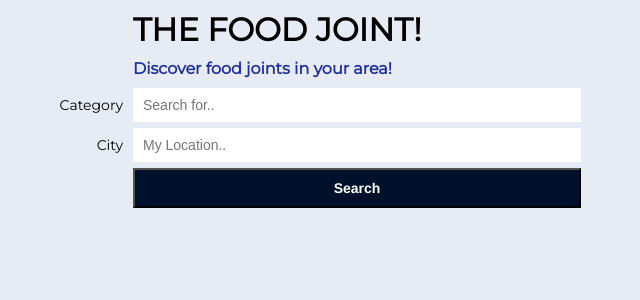
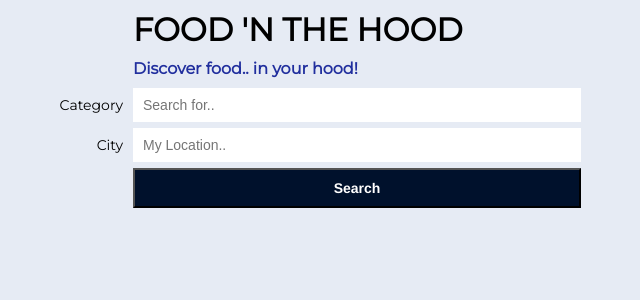
Before and after one commit to Benman2005/food-n-the-hood, a React (Create React App) app: page / in a window 1280 px wide. Shown: the top 300 px of the page, without its empty margins (379-1019 px from the left). Built offline with nearby package versions, Linux system fonts and the light colour scheme.

Commit message:
changed title on page

```diff
--- a/src/components/LandingPage.js
+++ b/src/components/LandingPage.js
@@ -92,8 +92,8 @@ class LandingPage extends PureComponent {
     console.log(this.state);
     return (
       <div>
-        <h1 id="title">THE FOOD JOINT! </h1>
-        <h4 id="subtitle">Discover food joints in your area!</h4>
+        <h1 id="title">FOOD 'N THE HOOD</h1>
+        <h4 id="subtitle">Discover food.. in your hood!</h4>
         <InputForm onSubmit={this.onSubmit} />
         <div id="resultsContainer">
           <div id="results">
```
